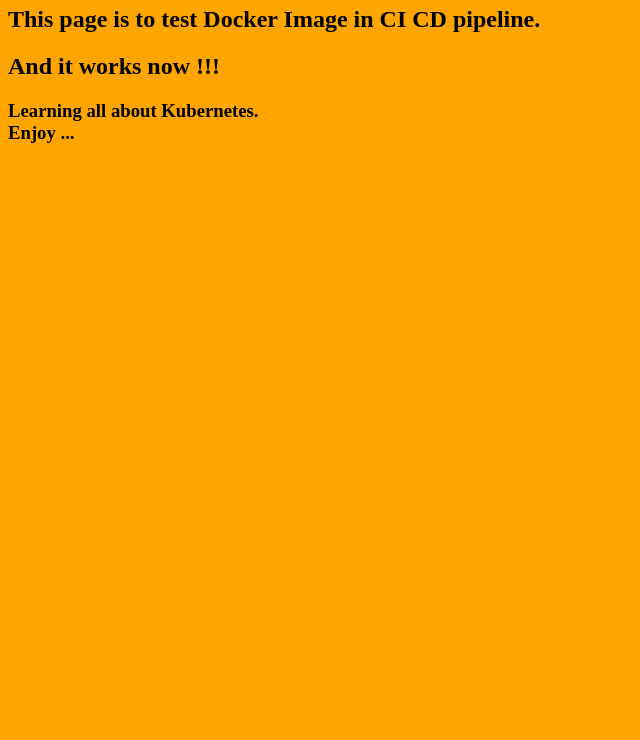
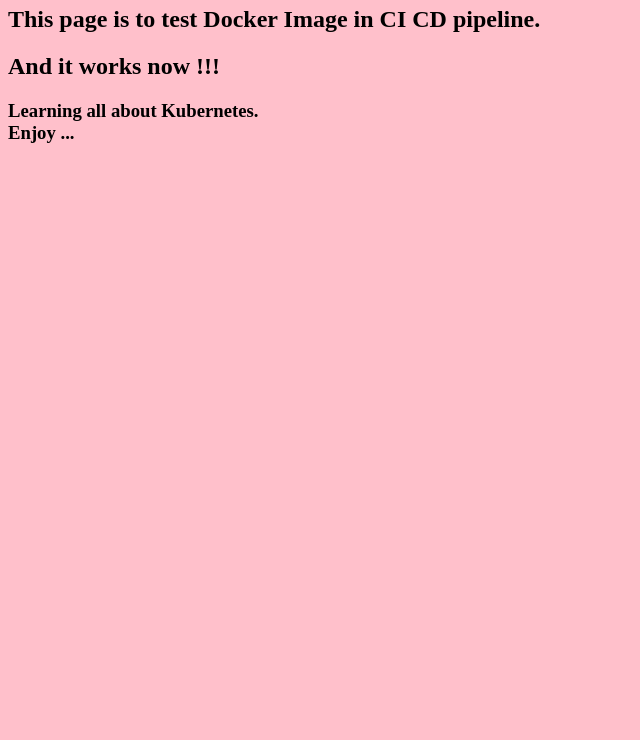
Before and after one commit to RichaPanjabi/DockerKuberDemoCICD, a plain HTML site: page Docker/DockerDemo/index.html in a window 1280 px wide. Shown: the part 60-800 px from the top of the page, without its empty margins (0-640 px from the left). Drawn offline with Linux system fonts and the light colour scheme.

Commit message:
Update index.html
pink

```diff
--- a/Docker/DockerDemo/index.html
+++ b/Docker/DockerDemo/index.html
@@ -1,6 +1,6 @@
 <html>
 
-<body style="background-color:orange">
+<body style="background-color:pink">
 
 <h1>Welcome to my new app</h1>
 
```
